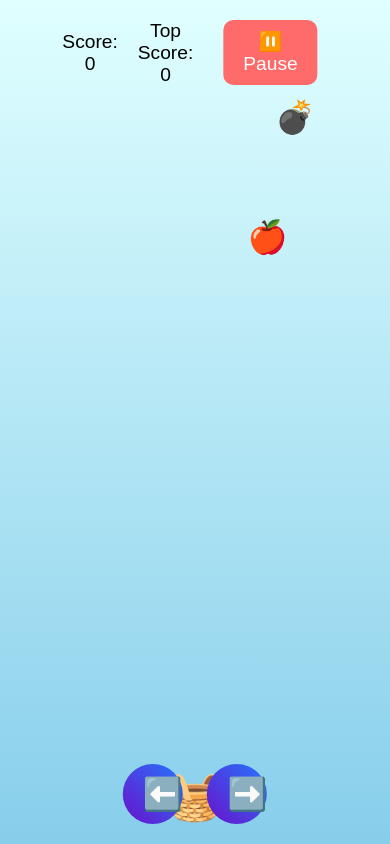
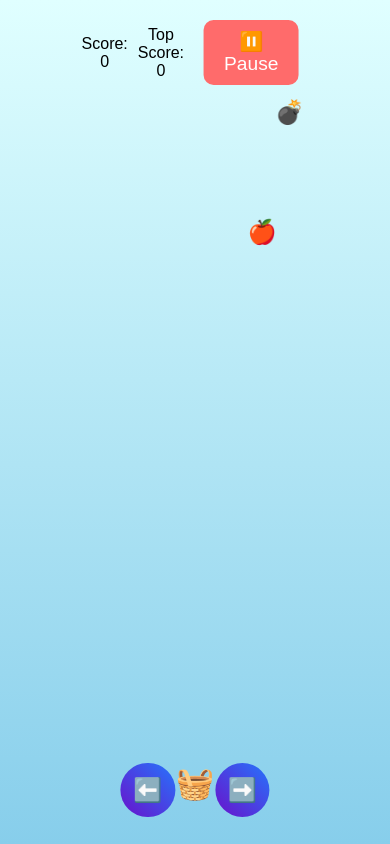
Before and after one commit to muhammadtayyabpatel1/Fruit-rush, a plain HTML site: page index.html in a window 390 px wide. Both pictures are taken after a click on the button "Start Game". Drawn offline with Linux system fonts and the light colour scheme.

Commit message:
Update style.css

```diff
--- a/style.css
+++ b/style.css
@@ -80,34 +80,59 @@ button:hover {
     overflow: hidden;
 }
 
+/* Basket */
 #basket {
     position: absolute;
-    bottom: 20px;
+    bottom: 5%;
     left: 50%;
     transform: translateX(-50%);
-    font-size: 3rem;
+    font-size: 8vw; /* responsive size based on screen width */
     cursor: grab;
+    user-select: none;
 }
 
 /* Fruits and Bombs */
 .fruit, .bomb {
     position: absolute;
-    font-size: 2rem;
+    font-size: 6vw; /* responsive size for mobile */
     user-select: none;
+    pointer-events: none;
 }
 
 /* Controls for arrow buttons */
 #controls {
     position: absolute;
-    bottom: 10px;
+    bottom: 2%;
     left: 50%;
     transform: translateX(-50%);
+    display: flex;
+    gap: 20px;
 }
 
 #controls button {
-    font-size: 2rem;
-    width: 60px;
-    height: 60px;
+    font-size: 6vw;
+    width: 14vw;
+    height: 14vw;
+    min-width: 50px;
+    min-height: 50px;
     border-radius: 50%;
     background: linear-gradient(45deg, #6a11cb, #2575fc);
+    color: #fff;
+    display: flex;
+    align-items: center;
+    justify-content: center;
 }
+
+/* Responsive text */
+@media (max-width: 768px) {
+    h1 {
+        font-size: 2.5rem;
+    }
+    p {
+        font-size: 1rem;
+    }
+    #scoreboard {
+        font-size: 1rem;
+        gap: 10px;
+    }
+}
```
